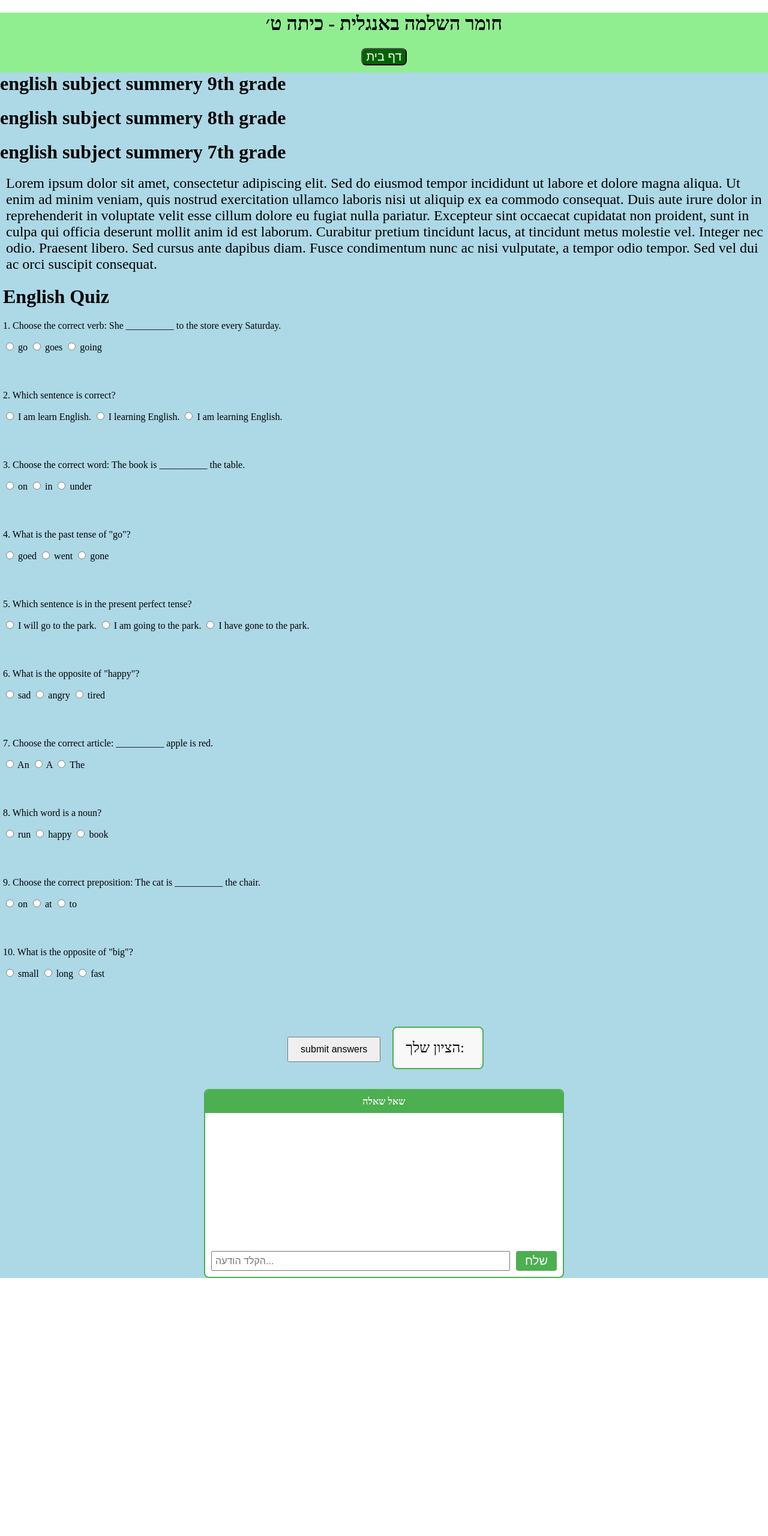
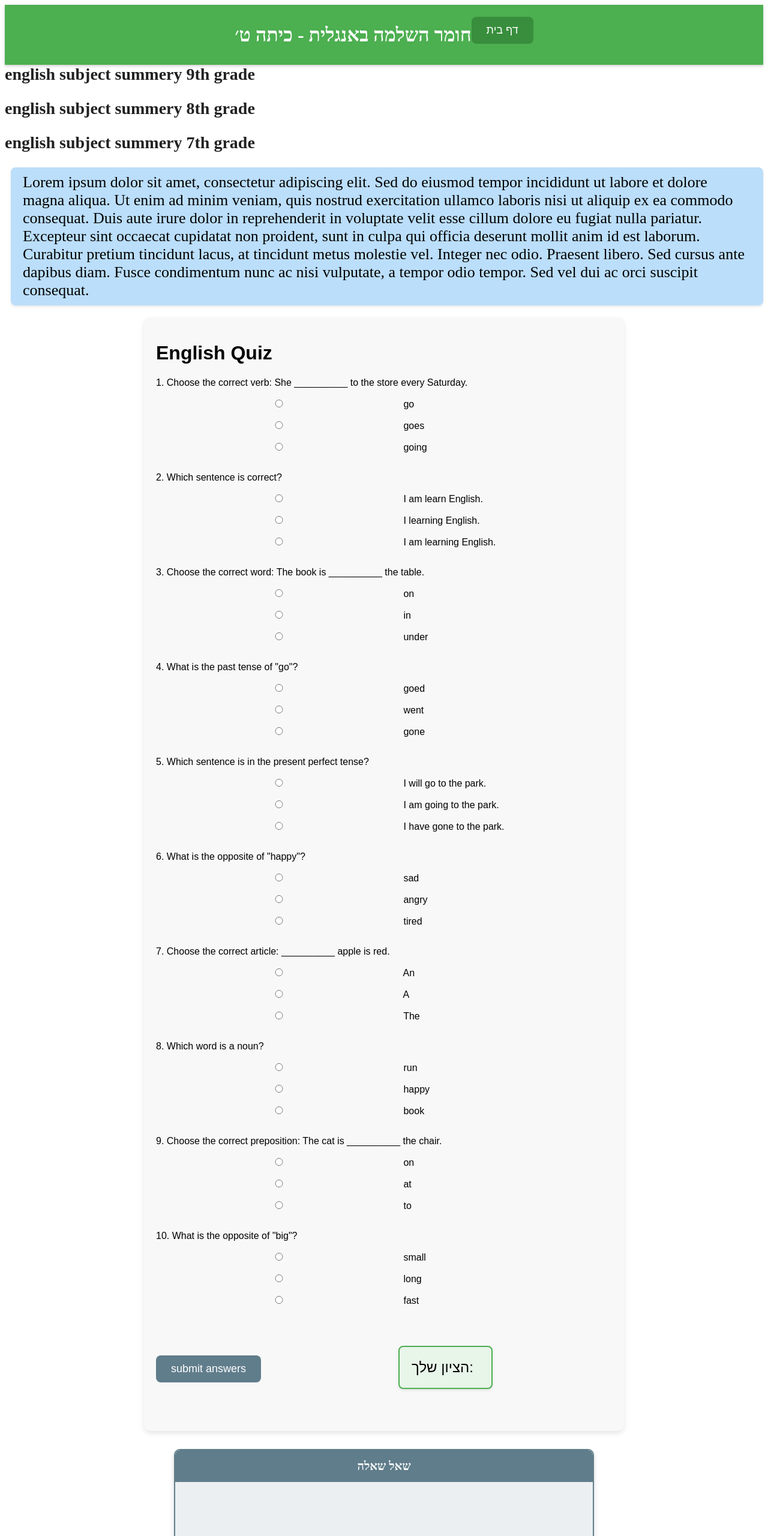
Before and after one commit to talmeshulam2010/hackathon.web2, a plain HTML site: page pages/English.html in a window 1280 px wide. Shown: the top 2560 px of the page at 60% size. Before the commit the page ends 2130 px from the top, so only its background shows below. Drawn offline with Linux system fonts and the light colour scheme.

Commit message:
Update style.css

```diff
--- a/style/style.css
+++ b/style/style.css
@@ -1,103 +1,149 @@
+It looks like there's a small typo in your CSS (height: 100px;er;). I've fixed that and made several improvements to the design, including a new color scheme, more spacing, and better typography.
+
+Here's the corrected and improved CSS code:
+
+CSS
+
 /* Set the body and html height to 100% */
 html, body {
   height: 100%;
   margin: 0; /* Remove default margin */
   padding: 0; /* Remove default padding */
+  font-family: 'Segoe UI', Tahoma, Geneva, Verdana, sans-serif; /* Modern, readable font */
+  color: #333; /* Darker text for better readability */
 }
 
-.header {
-  background-color: lightgreen;
-  text-align: center;
-  width: 100%;
-  height: 100px;er;
-  align-items: center;
-}
-.main_header {
-  background-color: lightgreen;
+/* Header styles */
+.header, .main_header {
+  background-color: #4CAF50; /* A pleasant green */
+  color: white; /* White text for contrast */
   text-align: center;
   width: 100%;
   height: 100px;
   display: flex;
   justify-content: center;
   align-items: center;
+  box-shadow: 0 2px 5px rgba(0,0,0,0.2); /* Subtle shadow for depth */
 }
 
+/* Main content box */
 .box {
-  background-color: lightblue;
+  background-color: #E8F5E9; /* Lighter green for the background */
   text-align: center;
   width: 100%;
-  height: 90%;
+  min-height: calc(100% - 100px); /* Adjust height to fill remaining space */
   display: flex;
   justify-content: center;
   align-items: center;
   flex-direction: column;
-  gap: 20px;
+  gap: 30px; /* Increased gap for more breathing room */
+  padding: 20px 0; /* Add vertical padding */
+  box-sizing: border-box; /* Include padding in the element's total width and height */
+}
+
+/* Summary boxes */
+.summary_box, .Esummary_box {
+  font-size: 26px; /* Slightly larger font */
+  padding: 10px 20px;
+  background-color: #BBDEFB; /* Soft blue for summary boxes */
+  border-radius: 8px;
+  box-shadow: 0 2px 4px rgba(0,0,0,0.1);
 }
 
 .summary_box {
-  font-size:24px;
   margin-right: 10px;
 }
 
-.background_box {
-  background-color: lightblue;
+.Esummary_box {
+  margin-left: 10px;
+}
+
+/* Quiz container */
+.quiz, .Equiz {
+  font-family: Arial, sans-serif;
+  padding: 20px;
+  background-color: #F8F8F8; /* Light grey background for quizzes */
+  border-radius: 10px;
+  box-shadow: 0 4px 8px rgba(0,0,0,0.1);
+  margin: 20px auto; /* Center the quiz horizontally with auto margins */
+  max-width: 800px; /* Limit max width for better readability on large screens */
+  box-sizing: border-box;
 }
 
 .quiz {
-  font-family: Arial, sans-serif;
   direction: rtl;
   text-align: right;
-  margin: 20px
 }
 
 .Equiz {
   direction: ltr;
-  margin-left: 5px;
-}
-.Ebackground_box{
-  background-color:lightblue;
+  text-align: left; /* Align English quiz to the left */
 }
 
-.Esummary_box{
-  margin-left: 10px;
-  font-size:24px;
+/* Input and select elements */
+select, input {
+  font-size: 24px; /* Slightly smaller for better fit */
+  padding: 10px;
+  margin-bottom: 20px; /* Reduced margin for closer elements */
+  border: 1px solid #ccc;
+  border-radius: 5px;
+  width: calc(100% - 22px); /* Adjust width considering padding and border */
+  max-width: 400px; /* Limit input width */
+  box-sizing: border-box;
+}
+
+/* Buttons */
+button, .checkbutton, .start-button, .homebutton {
+  padding: 12px 25px;
+  font-size: 18px;
+  cursor: pointer;
+  border: none;
+  border-radius: 8px;
+  transition: background-color 0.3s ease, transform 0.2s ease; /* Smooth transitions */
+  margin-bottom: 15px;
+  text-align: center;
+}
+
+button:hover, .checkbutton:hover, .start-button:hover, .homebutton:hover {
+  transform: translateY(-2px); /* Slight lift on hover */
 }
 
 .checkbutton {
+  background-color: #607D8B; /* Blue-grey for check button */
+  color: white;
   margin-top: 20px;
-  padding: 10px 20px;
-  font-size: 16px;
-  cursor: pointer;
-  margin-bottom: 15px;
 }
 
-button{
-  font-size: 20px;
-  cursor: pointer;
-  margin-bottom: 10px;
-  text-align: center;
-}
-
-.summary_title {
-  margin:0;
-  margin-bottom: 20px;
-  margin-right: 10px;
-}
-
-
-select,input{
-  font-size:30px;
-  margin-bottom: 50px;
+.checkbutton:hover {
+  background-color: #455A64;
 }
 
 .start-button {
   font-size: 32px;
   padding: 15px 50px;
   margin-top: 30px;
-  background-color: lightgreen;
-  border: none;
-  border-radius: 8px;
-  cursor: pointer;
+  background-color: #4CAF50; /* Green for start button */
+  color: white;
+}
+
+.start-button:hover {
+  background-color: #43A047;
+}
+
+.homebutton {
+  background-color: #388E3C; /* Darker green for home button */
+  color: white;
+}
+
+.homebutton:hover {
+  background-color: #2E7D32;
+}
+
+.summary_title {
+  margin: 0;
+  margin-bottom: 25px; /* Increased margin */
+  font-size: 28px;
+  color: #212121;
 }
 
 .hidden {
@@ -106,17 +152,18 @@ select,input{
 
 .grade-display {
   font-size: 24px;
-  margin: 10px 0;
+  margin: 15px 0; /* Adjusted margin */
   font-weight: bold;
-  color: #333;
+  color: #4CAF50; /* Green for grade display */
 }
 
 .quiz-bottom {
   display: flex;
   align-items: center;
   justify-content: center;
-  gap: 20px;
+  gap: 30px; /* Increased gap */
   margin: 30px 0;
+  flex-wrap: wrap; /* Allow items to wrap on smaller screens */
 }
 
 .score-container {
@@ -128,85 +175,90 @@ select,input{
   gap: 10px;
   border: 2px solid #4CAF50;
   border-radius: 8px;
-  background-color: #f8f8f8;
+  background-color: #E8F5E9; /* Lighter background for score */
   width: fit-content;
-  margin: 50;
+  margin: 20px auto; /* Center the score container */
+  box-shadow: 0 2px 4px rgba(0,0,0,0.1);
 }
 
 .result {
   display: inline-block;
   font-weight: bold;
+  color: #212121;
 }
 
 .incorrect-answer {
-  border: 2px solid #ff4444;
+  border: 2px solid #EF5350; /* Red for incorrect answers */
   border-radius: 8px;
-  padding: 10px;
-  margin: 10px 0;
-  background-color: #fff0f0;
+  padding: 15px;
+  margin: 15px 0; /* Increased margin */
+  background-color: #FFEBEE; /* Lighter red background */
+  color: #D32F2F; /* Darker red text */
+  box-shadow: 0 2px 4px rgba(0,0,0,0.1);
 }
 
-.incorrect-answer {
-  border: 2px solid #ff4444;
-  border-radius: 8px;
-  padding: 10px;
-  margin: 10px 0;
-  background-color: #fff0f0;
-}
-
+/* Chat section */
 .chat-section {
-  margin: 20px auto;
-  width: 80%;
-  max-width: 600px;
-  background-color: lightblue;
+  margin: 30px auto; /* More margin for chat section */
+  width: 90%; /* Increased width */
+  max-width: 700px; /* Increased max-width */
+  background-color: #CFD8DC; /* Light blue-grey background */
+  border-radius: 10px;
+  box-shadow: 0 4px 8px rgba(0,0,0,0.15); /* More prominent shadow */
 }
 
 .chat-box {
-  border: 2px solid #4CAF50;
-  border-radius: 8px;
+  border: 2px solid #607D8B; /* Darker blue-grey border */
+  border-radius: 10px;
   background-color: white;
+  overflow: hidden; /* Ensure border-radius applies to children */
 }
 
 .chat-header {
-  background-color: #4CAF50;
+  background-color: #607D8B; /* Blue-grey header */
   color: white;
-  padding: 10px;
+  padding: 15px; /* More padding */
   text-align: center;
   font-weight: bold;
-  border-radius: 6px 6px 0 0;
+  font-size: 20px;
+  border-radius: 8px 8px 0 0;
 }
 
 .chat-messages {
-  height: 200px;
+  height: 250px; /* Taller chat messages area */
   overflow-y: auto;
-  padding: 10px;
+  padding: 15px; /* More padding */
+  background-color: #ECEFF1; /* Very light grey background */
+  border-bottom: 1px solid #CFD8DC;
 }
 
 .chat-input {
   display: flex;
-  padding: 10px;
-  gap: 10px;
+  padding: 15px; /* More padding */
+  gap: 15px; /* Increased gap */
+  background-color: #ECEFF1; /* Match message background */
 }
 
 .chat-input input {
   flex: 1;
-  padding: 5px;
+  padding: 10px;
+  margin: 0;
+  font-size: 16px;
+  border: 1px solid #90A4AE; /* Softer border */
+  border-radius: 5px;
+}
+
+.chat-input button {
+  padding: 10px 20px;
+  background-color: #607D8B; /* Blue-grey button */
+  color: white;
+  border: none;
+  border-radius: 5px;
+  cursor: pointer;
   margin: 0;
   font-size: 16px;
 }
 
-.chat-input button {
-  padding: 5px 15px;
-  background-color: #4CAF50;
-  color: white;
-  border: none;
-  border-radius: 4px;
-  cursor: pointer;
-  margin: 0;
+.chat-input button:hover {
+  background-color: #455A64;
 }
-
-.homebutton {
-  background-color:darkgreen;
-  border-radius: 8px;
-  color: white;
-}
```
